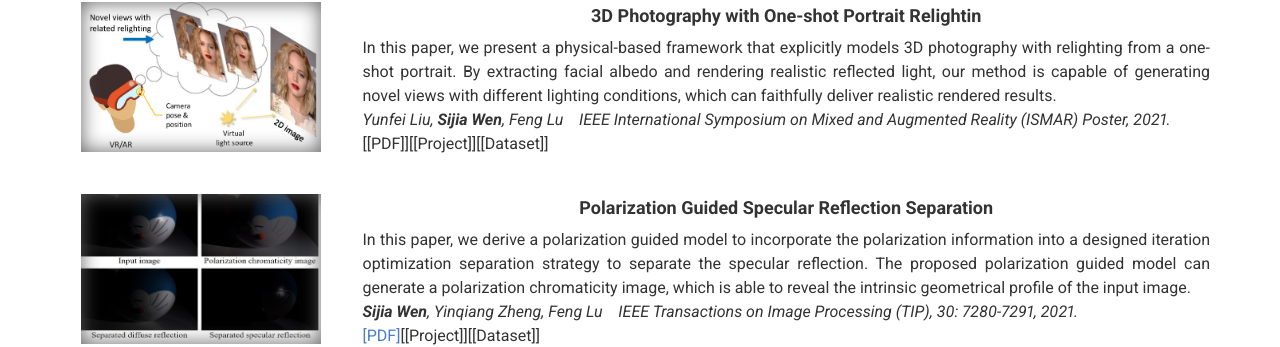
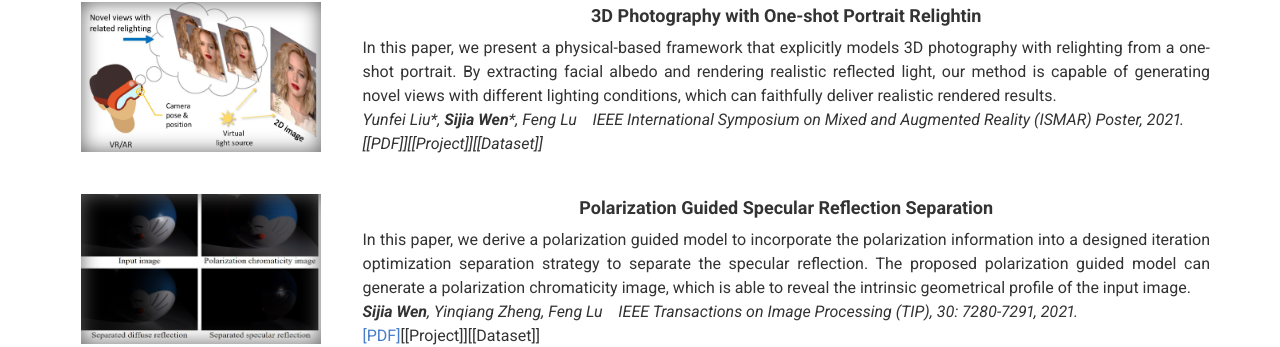
Before and after one commit to wsj6666/wsj6666.github.io, a Jekyll site: the page built from index.md, in a window 1280 px wide. Shown: the part 535-882 px from the top of the page. Built offline with Jekyll 4.4.1, drawn with Linux system fonts in a browser that asks for light colours; nearby versions of some CDN libraries.

```diff
--- a/_config.yml
+++ b/_config.yml
@@ -33,7 +33,7 @@ content:
             3D Photography with One-shot Portrait Relightin
         description: | # this will include new lines to allow paragraphs
             In this paper, we present a physical-based framework that explicitly models 3D photography with relighting from a one-shot portrait. By extracting facial albedo and rendering realistic reflected light, our method is capable of generating novel views with different lighting conditions, which can faithfully deliver realistic rendered results. <br>
-            <i>Yunfei Liu*, **Sijia Wen***, Feng Lu &nbsp;&nbsp;&nbsp;IEEE International Symposium on Mixed and Augmented Reality (ISMAR) Poster, 2021.</i><br>
+            <i>Yunfei Liu<i>*<i>, **Sijia Wen***, Feng Lu &nbsp;&nbsp;&nbsp;IEEE International Symposium on Mixed and Augmented Reality (ISMAR) Poster, 2021.</i><br>
             [[PDF]][[Project]][[Dataset]]
       - layout: left
         list_image: images/HR.jpg
```
